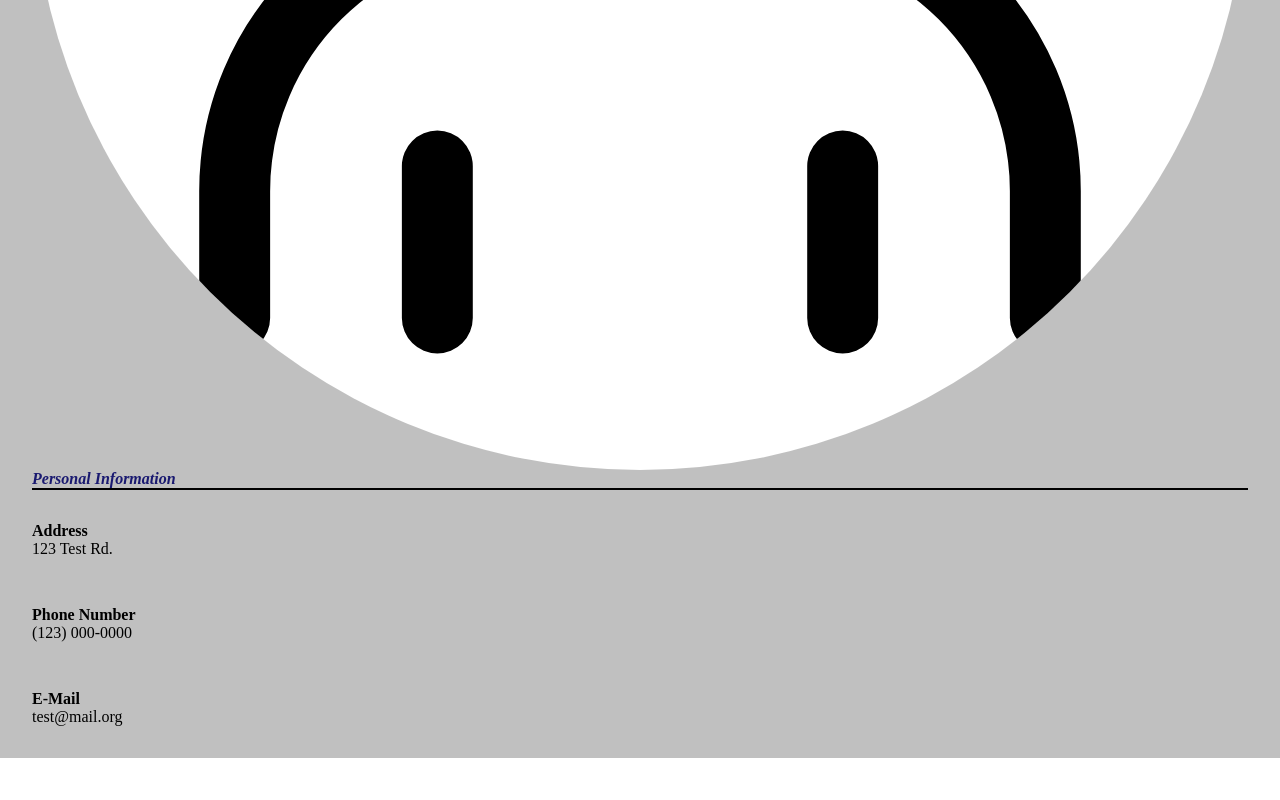
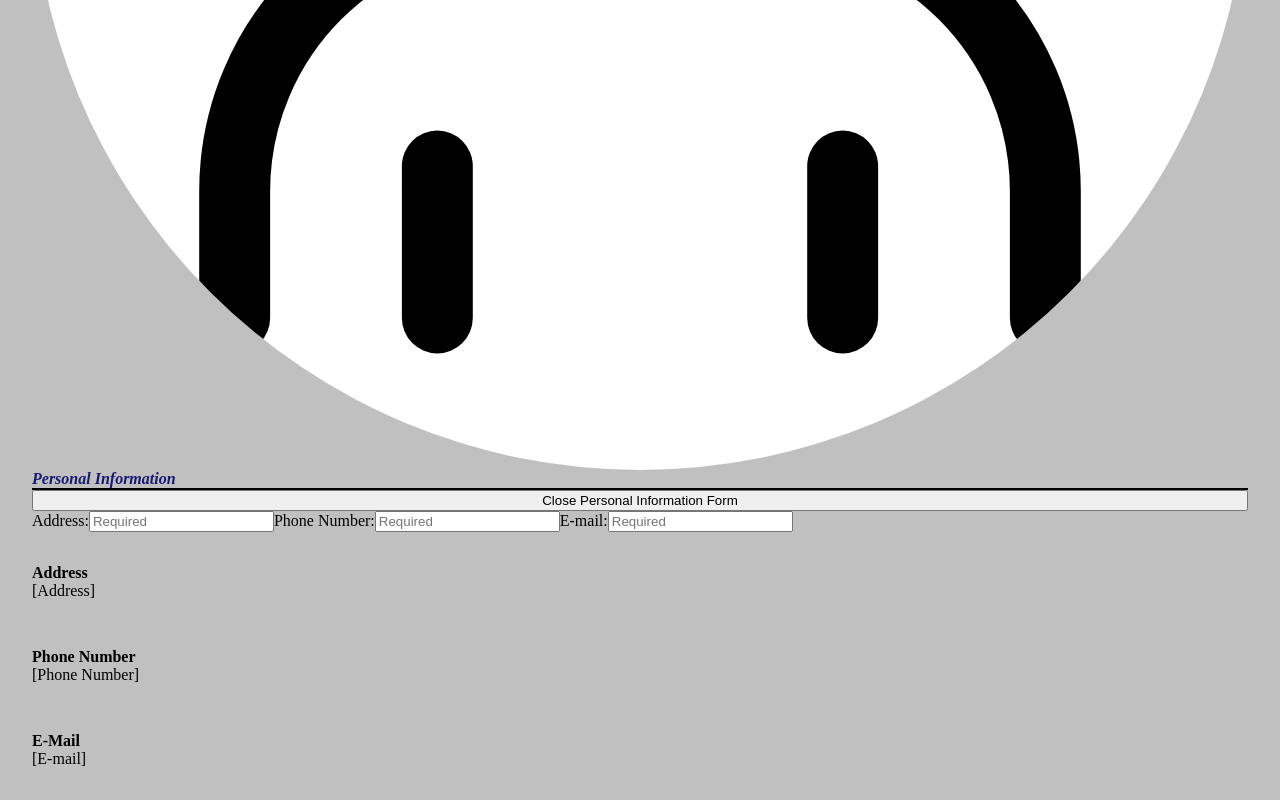
Before and after one commit to StsteveO/cv-project, a React (Create React App) app: page / in a window 1280 px wide. Shown: the part 1872-2672 px from the top of the page. Before the commit the page ends 2630 px from the top, so only its background shows below. Built offline with nearby package versions, Linux system fonts and the light colour scheme.

Commit message:
create and update state

```diff
--- a/src/components/SidePanel.js
+++ b/src/components/SidePanel.js
@@ -1,15 +1,50 @@
 import React, { Component } from "react";
 import SectionTitle from "./SectionTitle";
-import PersonalInfo from "./PersonalInfo"
-import {ReactComponent as MySvg} from "../images/HeadShotImg.svg"
+import PersonalInfo from "./PersonalInfo";
+import { ReactComponent as MySvg } from "../images/HeadShotImg.svg";
 
 //eslint-disable-next-line
 class SidePanel extends Component {
   //eslint-disable-next-line
   constructor(props) {
     super(props);
+
+    this.state = {
+      personalInfoModalIsShowing: true,
+      address: "",
+      phoneNumber: "",
+      email: "",
+    };
+    this.togglepersonalInfoModal = this.togglepersonalInfoModal.bind(this);
+    this.addressChange= this.addressChange.bind(this);
+    this.phoneNumberChange = this.phoneNumberChange.bind(this);
+    this.emailChange = this.emailChange.bind(this);
   }
   //fxns
+  togglepersonalInfoModal() {
+    this.setState({
+      personalInfoModalIsShowing: !this.state.personalInfoModalIsShowing,
+    });
+  }
+
+  addressChange(event) {
+    this.setState({
+      address: event.target.value,
+    });
+  }
+
+  phoneNumberChange(event) {
+    this.setState({
+      phoneNumber: event.target.value,
+    });
+  }
+
+  emailChange(event) {
+    this.setState({
+      email: event.target.value,
+    });
+  }
+
   render() {
     //destruc.
     return (
@@ -19,10 +54,52 @@ class SidePanel extends Component {
         <img />
         <MySvg className="svg-pic" />
         <SectionTitle sectionName="Personal Information" />
+        <button onClick={this.togglepersonalInfoModal}>
+          {this.state.personalInfoModalIsShowing
+            ? "Close Personal Information Form"
+            : "Edit Personal Information"}
+        </button>
+        {this.state.personalInfoModalIsShowing && (
+          <form className="personalInfoForm">
+            <label htmlFor="address">Address:</label>
+            <input
+              id="address"
+              required
+              placeholder="Required"
+              type="text"
+              onChange={this.addressChange}
+              value={this.state.address}
+            />
+
+            <label htmlFor="phoneNumber">Phone Number:</label>
+            <input
+              id="phoneNumber"
+              required
+              placeholder="Required"
+              type="tel"
+              onChange={this.phoneNumberChange}
+              value={this.state.phoneNumber}
+            />
+
+            <label htmlFor="email">E-mail:</label>
+            <input
+              id="email"
+              required
+              placeholder="Required"
+              type="email"
+              onChange={this.emailChange}
+              value={this.state.email}
+            />
+          </form>
+        )}
         <PersonalInfo
-          address="123 Test Rd."
-          phoneNumber="(123) 000-0000"
-          email="test@mail.org"
+          address={this.state.address === "" ? "[Address]" : this.state.address}
+          phoneNumber={
+            this.state.phoneNumber === ""
+              ? "[Phone Number]"
+              : this.state.phoneNumber
+          }
+          email={this.state.email === "" ? "[E-mail]" : this.state.email}
         />
       </div>
     );
```
